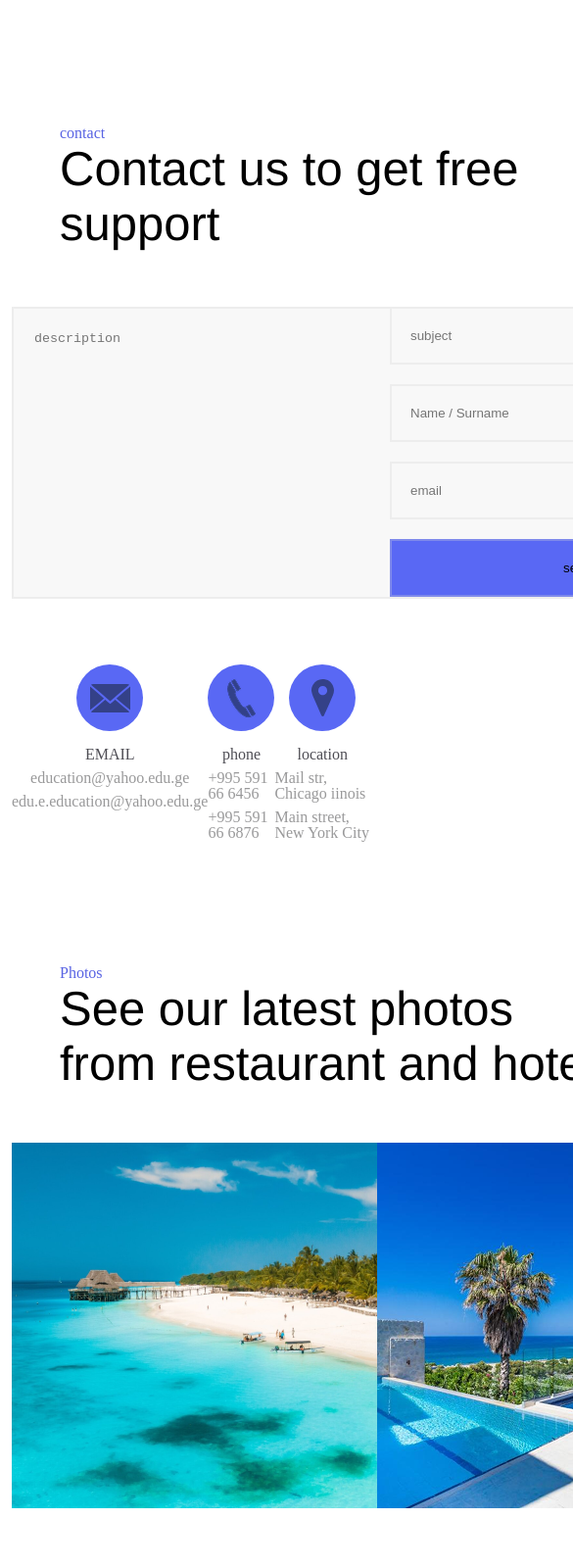
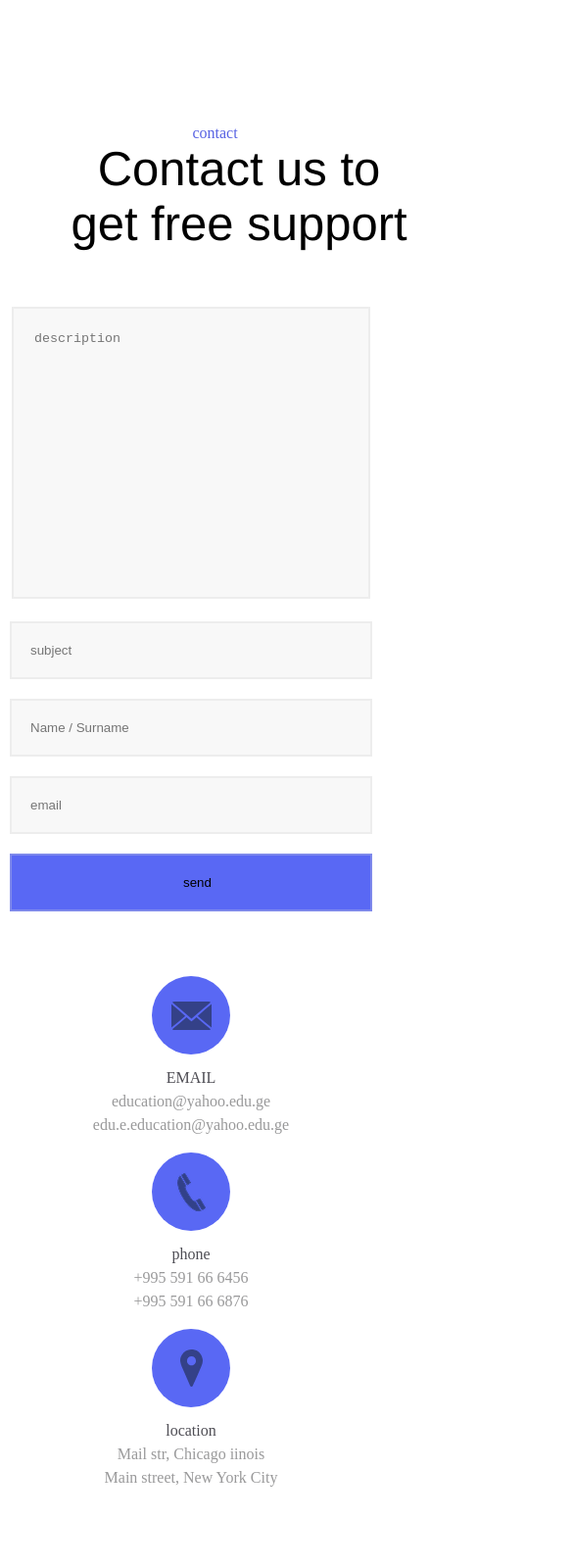
Before and after one commit to gabrielgiorgadze/lecture-14, a plain HTML site: page index.html in a window 390 px wide. Shown: the top 1600 px of the page at 98% size, 585 px wide, since content can reach past the window. Drawn offline with Linux system fonts and the light colour scheme.

Commit message:
i did responsive
resonsice

```diff
--- a/css/media.css
+++ b/css/media.css
@@ -0,0 +1,72 @@
+@media (max-width: 850px) {
+  .container1 h1 {
+    text-align: center;
+  }
+  .container1 h4 {
+    width: 100%;
+    text-align: center;
+  }
+  .myform {
+    flex-direction: column;
+    align-items: center;
+  }
+  .leftarea {
+    width: 100%;
+    align-items: center;
+    justify-content: space-between;
+  }
+  .mytextarea {
+    align-items: center;
+    width: 100%;
+  }
+  .rightarea {
+    align-items: center;
+    max-width: 80%;
+    min-width: 80%;
+  }
+  .container2 {
+    flex-direction: column;
+    gap: 20px;
+  }
+
+  .round {
+    width: 80px;
+    height: 80px;
+  }
+}
+@media (max-width: 1113px) {
+  .container3 h1 {
+    text-align: center;
+  }
+  .container3 h4 {
+    width: 100%;
+    text-align: center;
+  }
+
+  .photos {
+    width: 80%;
+    display: flex;
+    flex-direction: column;
+    align-items: center;
+    justify-content: center;
+    gap: 5px;
+  }
+  .photos img {
+    width: 80%;
+  }
+  footer {
+    width: 100%;
+  }
+  .seconds h6 {
+    display: none;
+  }
+  .seconds p {
+    display: none;
+  }
+  .footercontainer {
+    display: flex;
+    flex-direction: column;
+    align-items: center;
+    gap: 10px;
+  }
+}
--- a/css/style.css
+++ b/css/style.css
@@ -112,9 +112,15 @@ h4 {
   margin: 0 auto;
 }
 .photos {
+  max-width: 1318px;
+  width: 100%;
   margin-top: 53px;
   display: flex;
   justify-content: space-between;
+}
+.photos img {
+  max-width: 373px;
+  width: 100%;
 }
 footer {
   background-color: #000000;
```
